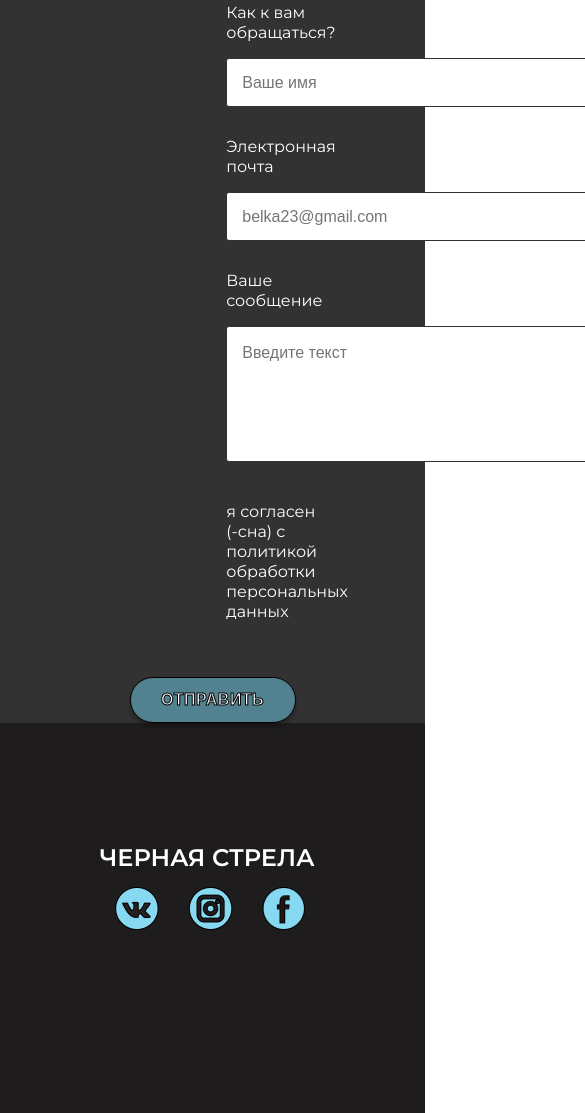
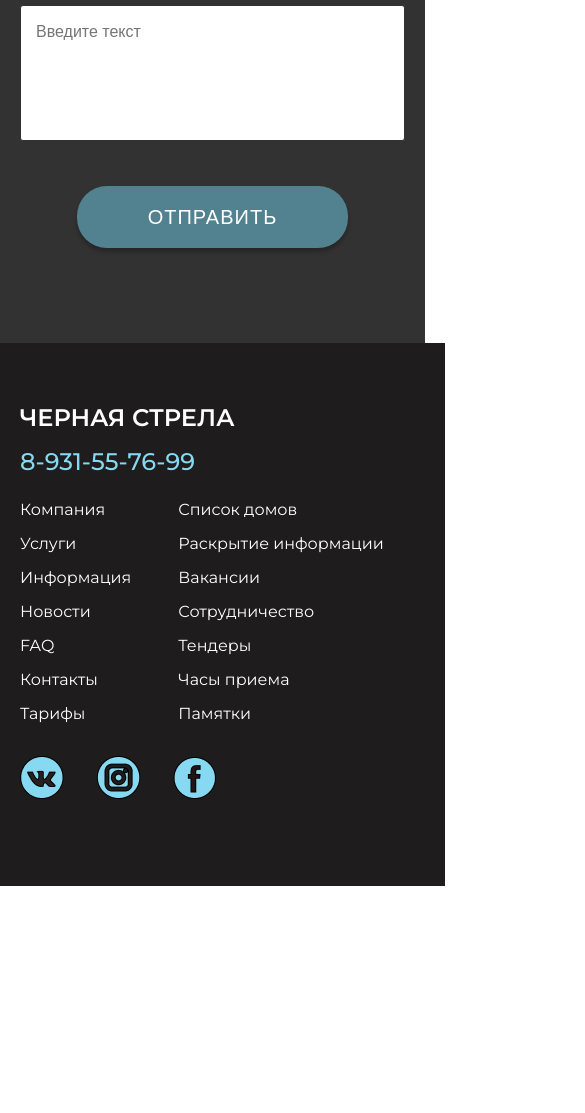
Before and after one commit to SinEvelina/levelup_project, a plain HTML site: page index.html in a window 390 px wide. Shown: the part 3577-4690 px from the top of the page, 585 px wide, since content can reach past the window. After the commit the page ends 4463 px from the top, so only its background shows below. Drawn offline with Linux system fonts and the light colour scheme.

Commit message:
полная мобильнаяверсия

```diff
--- a/css/style.css
+++ b/css/style.css
@@ -77,7 +77,7 @@ h2 {
     line-height: 34px;
 }
 
-span {
+.capitalize {
     text-transform: capitalize;
 }
 
@@ -226,9 +226,6 @@ span {
 }
 
 
-.adresses_mobile {
-    display: none;
-}
 
 
 .fill_form {
@@ -261,6 +258,10 @@ text-transform: uppercase;
     font-size: 20px;
 line-height: 24px;
 text-indent: 5px;
+}
+
+.br_mobile{
+    display: none;
 }
 
 .additional_info {
@@ -331,9 +332,11 @@ line-height: 20px;
     text-align: bottom;
 
     border: 1px solid #000000;
-    border-radius: 25px 25px;
+    border-radius: 30px 30px;
     box-shadow: 0px 4px 4px rgba(0, 0, 0, 0.25);
 }
+
+/******FOOTER DESKTOP**********/
 
 .footer {
     padding-top: 120px;
@@ -355,14 +358,22 @@ line-height: 20px;
     text-transform: uppercase;
 }
 
+.tel_number_mobile {
+    display: none;
+}
+
 .social {
-    padding-left: 100px
+    padding-left: 100px;
 }
 
 .social_icons {
     width: 220px;
     display: flex;
     justify-content: space-around;
+}
+
+.display_in_mobile {
+    display: none;
 }
 
 .footer_list > ul li {
@@ -375,6 +386,7 @@ line-height: 20px;
     padding-left: 50px;
 }
 
+/**************MEDIA*******************/
 
 @media (max-width: 425px) {
     .wrapper {
@@ -533,15 +545,135 @@ line-height: 20px;
 
 
 
+    .fill_form {
+        width: 100%;
+        height: auto;
+        display: block;
+
+        padding-top: 90px;
+
+    }
 
 
-    .fill_form {
-    width: 100%;
-    height: auto;
-    }
-    .footer {
-    width: 100%;
-    height: auto;
+    .contact_us {
+        width: 100%;
+        margin-top: 0;
+        margin-bottom: 75px;
     }
 
+    .main_info {
+        padding: 0 50px;
+        height: 55px;
+        overflow: hidden;
+        text-indent: 0;
+
     }
+
+    .hidden {
+        display: none;
+    }
+
+    .additional_info {
+        display: none;
+    }
+
+    .user_message {
+        margin: 70px 20px 0 20px;
+        width: 385px;
+    }
+
+    .input_item {
+        width: 385px;
+    }
+
+    .input_item_message {
+        width: 385px;
+    }
+
+    .consent {
+        display: none;
+    }
+
+    .button {
+        margin-top: 5px;
+        margin-bottom: 95px;
+
+        width: 271px;
+        height: 62px;
+        font-weight: 500;
+        font-size: 20px;
+        line-height: 24px;
+        letter-spacing: 0.05em;
+
+        -webkit-text-stroke-width: 0;
+        -webkit-text-stroke-color: none;
+        border: 0;
+    }
+
+    /******FOOTER @MEDIA**********/
+    .footer {
+        padding-top: 60px;
+        padding-left: 20px;
+        width: 100%;
+        height: auto;
+
+        display: grid;
+        grid-template-columns: 1fr 2fr;
+        grid-template-rows: 95px 1fr 150px;
+        grid-column-gap: 25px;
+    }
+
+    .social {
+        padding: 0;
+        grid-area: 1/1/2/3;
+        justify-items: start;
+
+    }
+
+    .tel_number_mobile {
+        display: block;
+        width: 176px;
+        height: 29px;
+
+        font-weight: 500;
+        font-size: 24px;
+        line-height: 29px;
+        align-items: left;
+        text-transform: uppercase;
+        color: #87D9F1;
+    }
+
+    .social_icons {
+        display: none;
+    }
+
+    .display_in_mobile {
+        display: inline-block;
+    }
+
+    .footer > div:nth-child(2) {
+        grid-column: 1/2;
+        grid-row: 2/3;
+    }
+
+    .footer > div:nth-child(3) {
+        grid-column: 2/3;
+        grid-row: 2/3;
+    }
+
+
+    .footer > div:nth-child(4) {
+        display: none;
+    }
+
+    .social_icons_mobile {
+        margin-top: 20px;
+        display: block;
+        grid-column: 1/3;
+        grid-row: 3/4;
+    }
+
+    .social_icons_mobile > img {
+
+        margin-right: 28px;
+    }
--- a/index.html
+++ b/index.html
@@ -44,13 +44,13 @@
 
 
                 <h1>черная стрела</h1>
-                <h2><span>управляющая</span> компания нового уровня</h2>
-                <div class="subheader"><span>оказываем</span> премиум-услуги для жильцов </br> с приминением современных технологий</div>
+                <h2><span class="capitalize">управляющая</span> компания нового уровня</h2>
+                <div class="subheader"><span class="capitalize">оказываем</span> премиум-услуги для жильцов </br> с приминением современных технологий</div>
 
                 <div class="blocks">
-                    <div><span>внести</span> показания счетчиков </br> и оплатить квитанции</div>
-                    <div><span>заказать</span> дополнительные услуги</div>
-                    <div><span>начать</span> сотрудничество</div>
+                    <div><span class="capitalize">внести</span> показания счетчиков </br> и оплатить квитанции</div>
+                    <div><span class="capitalize">заказать</span> дополнительные услуги</div>
+                    <div><span class="capitalize">начать</span> сотрудничество</div>
                 </div>
 
                 <div class="darker_heading_top">черная стрела</div>
@@ -58,13 +58,13 @@
                 <div class="features">
 
                     <img src="img/icon1.png">
-                    <p><span>самые</span> современные технологии </br> в управлении домам</p>
+                    <p><span class="capitalize">самые</span> современные технологии </br> в управлении домам</p>
 
                     <img src="img/icon2.png">
-                    <p><span>только</span> проверенные</br> застройщики</p>
+                    <p><span class="capitalize">только</span> проверенные</br> застройщики</p>
 
                     <img src="img/icon3.png">
-                    <p><span>круглосуточный</span> клиентский</br> сервис</p>
+                    <p><span class="capitalize">круглосуточный</span> клиентский</br> сервис</p>
 
                 </div>
 
@@ -87,7 +87,7 @@
 
             <div class="fill_form_items">
                 <div class="contact_us">напишите нам</div>
-                <div class="main_info">Если у вас есть какие-либо вопросы  по  работе Черной Стрелы, </br>
+                <div class="main_info">Если у вас есть <span class="hidden">какие-либо</span> вопросы </br class="br_mobile">  по  работе Черной Стрелы<span class="hidden">,</span> </br>
                     дополнительным услугам или вы не нашли то, что искали.</div>
                 <div class="additional_info">* отвечаем, в среднем, за 5 минут</div>
 
@@ -116,6 +116,7 @@
             <div class="social">
 
                 <div class="footer_heading">черная стрела</div>
+                <div class="tel_number_mobile">8-931-55-76-99</div>
                 <div class="social_icons">
                     <img src="img/vk.png">
                     <img src="img/instagram.png">
@@ -131,6 +132,7 @@
                     <li>Новости</li>
                     <li>FAQ</li>
                     <li>Контакты</li>
+                    <li class="display_in_mobile">Тарифы</li>
                 </ul>
             </div>
 
@@ -142,6 +144,7 @@
                     <li>Сотрудничество</li>
                     <li>Тендеры</li>
                     <li>Часы приема</li>
+                    <li class="display_in_mobile">Памятки</li>
                 </ul>
             </div>
 
@@ -156,6 +159,14 @@
                 </ul>
             </div>
 
+
+
+            <div class="social_icons_mobile">
+                <img src="img/vk.png">
+                <img src="img/instagram.png">
+                <img src="img/facebook.png">
+            </div>
+
         </footer>
 
 
```
